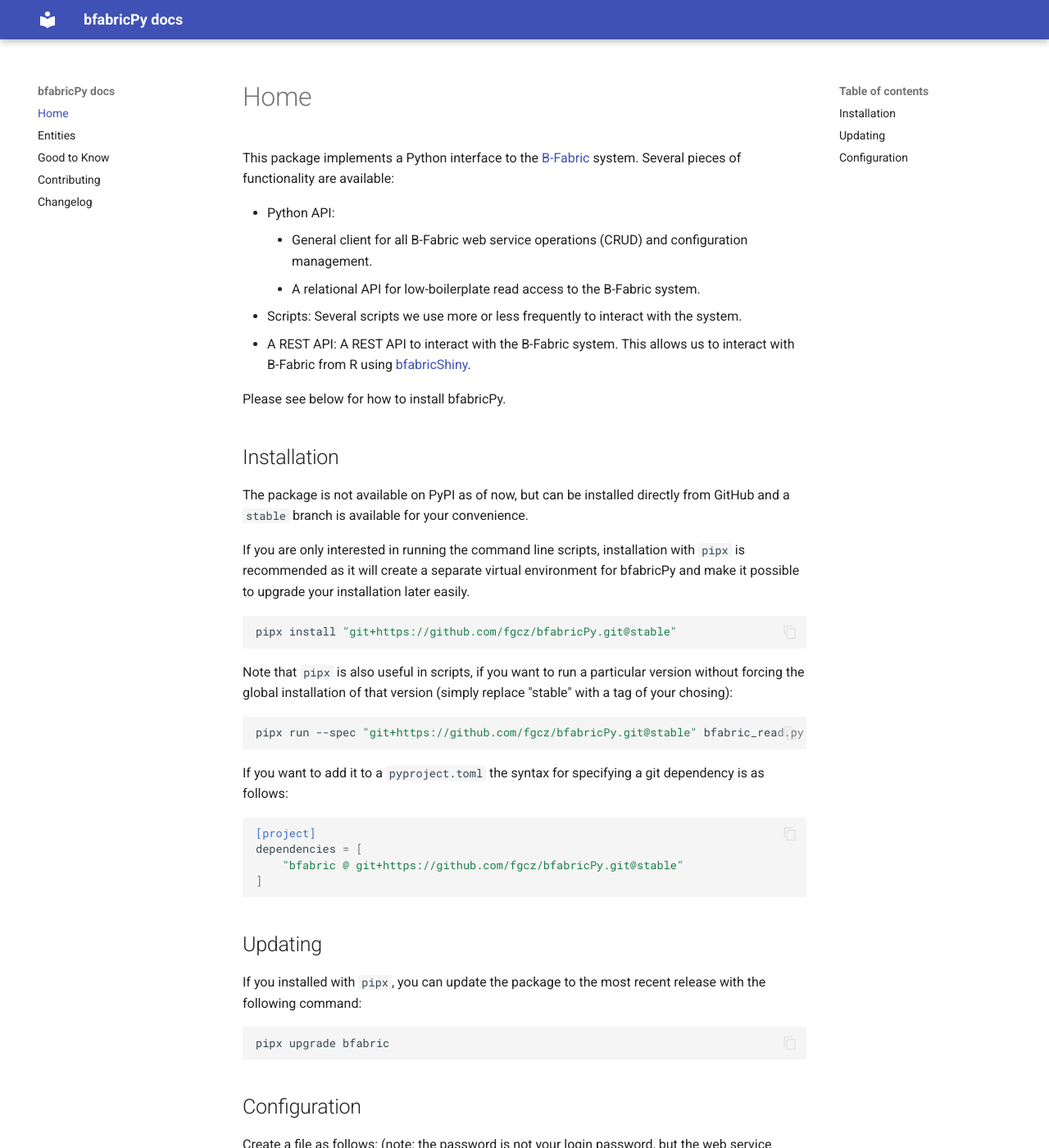
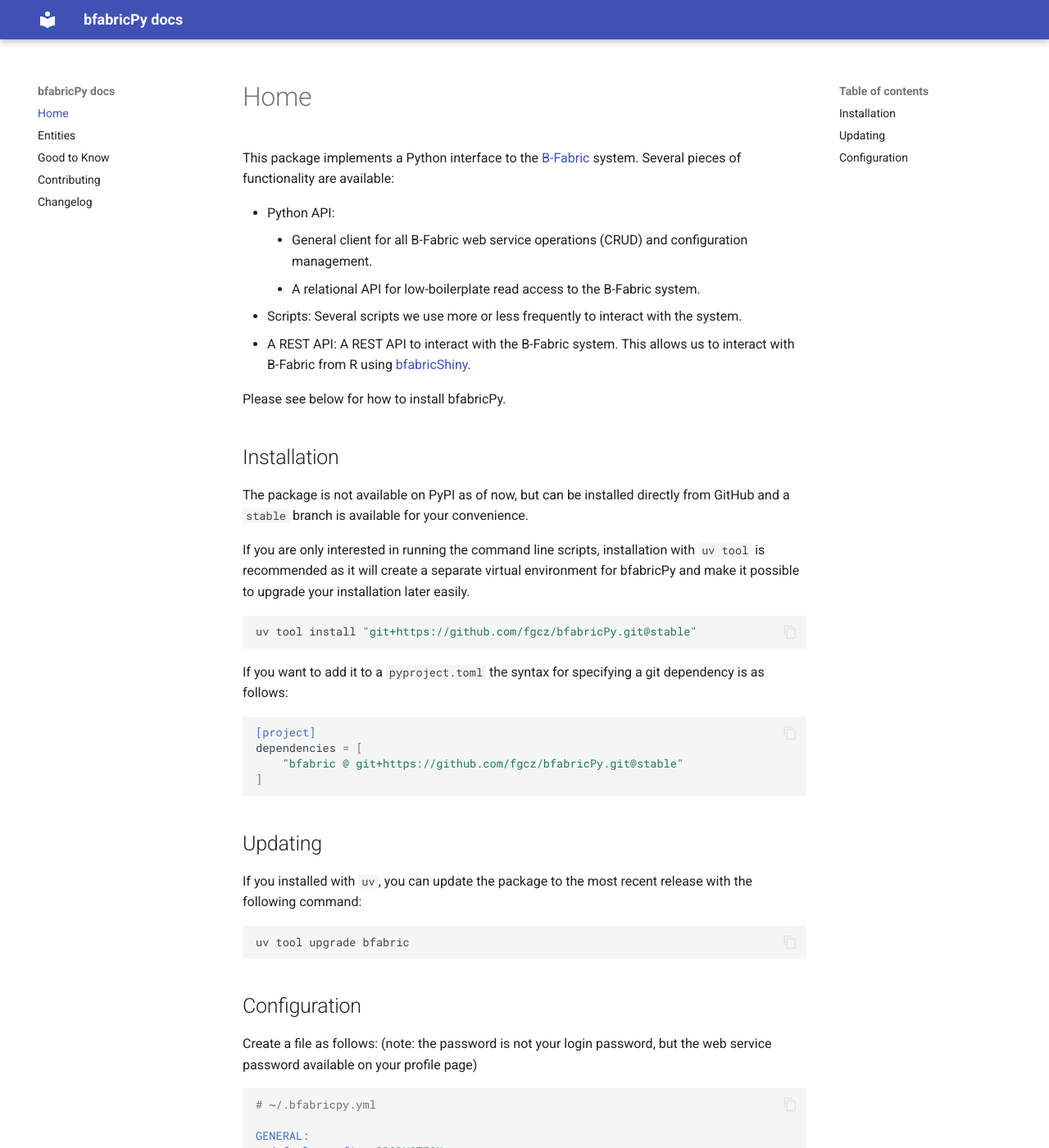
Before and after one commit to fgcz/bfabricPy, an MkDocs documentation site: the page built from docs/index.md, in a window 1280 px wide and 1400 px high. Shown: the whole window at 82% size. Built offline with MkDocs 1.6.1 and Material for MkDocs 9.7.7, drawn with Linux system fonts in a browser that asks for light colours.

Commit message:
replace pipx with uv in the docs

````diff
--- a/docs/index.md
+++ b/docs/index.md
@@ -15,16 +15,10 @@ Please see below for how to install bfabricPy.
 
 The package is not available on PyPI as of now, but can be installed directly from GitHub and a `stable` branch is available for your convenience.
 
-If you are only interested in running the command line scripts, installation with `pipx` is recommended as it will create a separate virtual environment for bfabricPy and make it possible to upgrade your installation later easily.
+If you are only interested in running the command line scripts, installation with `uv tool` is recommended as it will create a separate virtual environment for bfabricPy and make it possible to upgrade your installation later easily.
 
 ```bash
-pipx install "git+https://github.com/fgcz/bfabricPy.git@stable"
-```
-
-Note that `pipx` is also useful in scripts, if you want to run a particular version without forcing the global installation of that version (simply replace "stable" with a tag of your chosing):
-
-```bash
-pipx run --spec "git+https://github.com/fgcz/bfabricPy.git@stable" bfabric_read.py --help
+uv tool install "git+https://github.com/fgcz/bfabricPy.git@stable"
 ```
 
 If you want to add it to a `pyproject.toml` the syntax for specifying a git dependency is as follows:
@@ -38,10 +32,10 @@ dependencies = [
 
 ## Updating
 
-If you installed with `pipx`, you can update the package to the most recent release with the following command:
+If you installed with `uv`, you can update the package to the most recent release with the following command:
 
 ```bash
-pipx upgrade bfabric
+uv tool upgrade bfabric
 ```
 
 ## Configuration
````
Also changed, not shown: app_runner/docs/index.md (+1 -1 lines).
